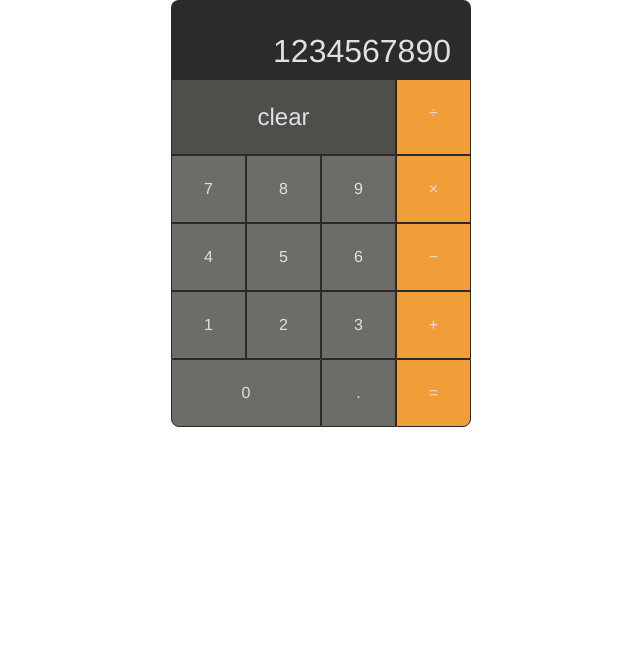
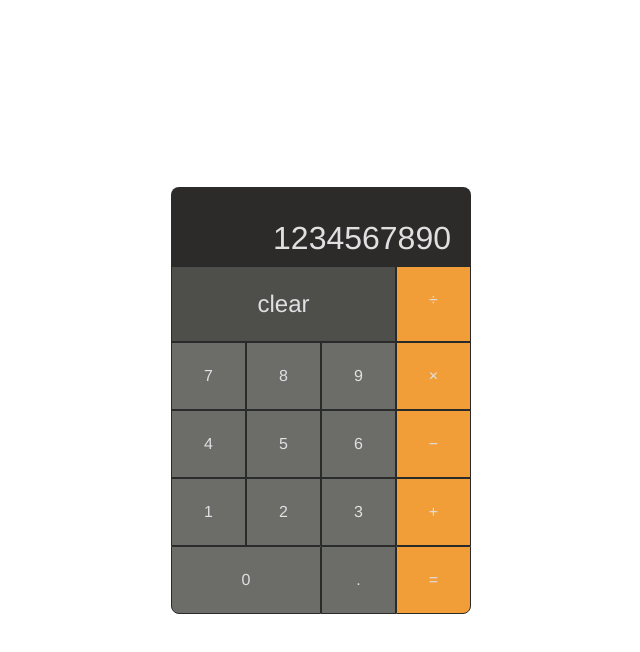
Before and after one commit to Tzvi-H/calculator, a plain HTML site: page index.html in a window 1280 px wide. Shown: the whole page, without its empty margins (319-959 px from the left). Drawn offline with Linux system fonts and the light colour scheme.

Commit message:
calculator is centered ver and hor through flex body

```diff
--- a/style.css
+++ b/style.css
@@ -1,7 +1,13 @@
+body {
+  height: 100vh;
+  display: flex;
+  justify-content: center;
+  align-items: center;
+}
+
 .calculator {
   color: rgb(224, 224, 227);
   width: 300px;
-  margin: 0 auto;
   font-family: Helvetica;
 }
 
```
